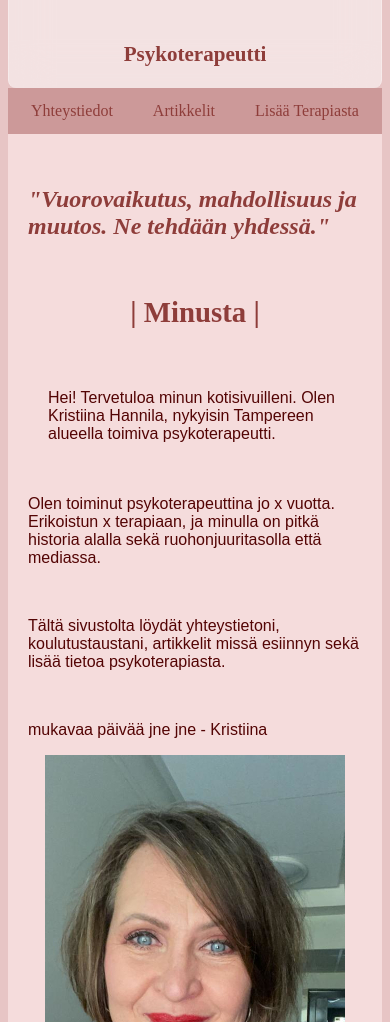
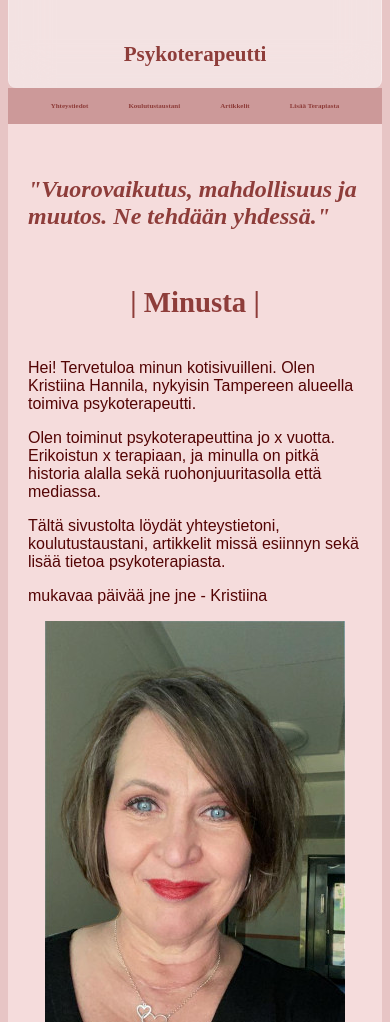
Before and after one commit to Lord-of-Waffles/KrissenSivu, a plain HTML site: page index.html in a window 390 px wide. Shown: the part 78-1100 px from the top of the page. Drawn offline with Linux system fonts and the light colour scheme.

Commit message:
new picture
modified profile image, landing page is now almost ready

```diff
--- a/index.html
+++ b/index.html
@@ -29,6 +29,7 @@
     </div>
     <div class="navbar">
         <a href="contact_info.html">Yhteystiedot</a>
+        <a href="education.html">Koulutustaustani</a>
         <a href="articles.html">Artikkelit</a>
         <a href="more_info.html">Lisää Terapiasta</a>
     </div>
@@ -47,14 +48,12 @@
         <div class="introBody"><p>Hei! Tervetuloa minun kotisivuilleni. Olen Kristiina Hannila, nykyisin Tampereen alueella toimiva psykoterapeutti.</p></div>
         <div class="mainBody">
             <p>Olen toiminut psykoterapeuttina jo x vuotta. Erikoistun x terapiaan, ja minulla on pitkä historia alalla sekä ruohonjuuritasolla että mediassa.</p>
-            <br>
             <p>Tältä sivustolta löydät yhteystietoni, koulutustaustani, artikkelit missä esiinnyn sekä lisää tietoa psykoterapiasta.</p>
-            <br>
             <p>mukavaa päivää jne jne - Kristiina</p>
         </div>
         <div class="frontPagePictures">
             <div class="profilePicture">
-                <img src="krisse.jpg" alt="Kristiina Hannila">
+                <img src="krissealtered.jpg" alt="Kristiina Hannila">
             </div>
     </div>
 
@@ -64,6 +63,7 @@
 <div class="footer">
     <div class="navbar">
         <a href="contact_info.html">Yhteystiedot</a>
+        <a href="education.html">Koulutustaustani</a>
         <a href="articles.html">Artikkelit</a>
         <a href="more_info.html">Lisää Terapiasta</a>
     </div>
--- a/indexstyle.css
+++ b/indexstyle.css
@@ -88,7 +88,6 @@ body {
 
     .introBody {
       display: flex;
-      padding: 20px;
       font-size: large;
       justify-content: center;
     }
@@ -156,6 +155,8 @@ body {
       display: flex;
       background-color: rgb(204, 153, 153);
       justify-content: center;
+      font-size: x-small;
+
     }
 
     .navbar a {
@@ -187,7 +188,6 @@ body {
     }
 
     .introBody {
-      padding: 20px;
       font-size: medium;
       justify-content: center;
     }
@@ -246,6 +246,8 @@ body {
       display: flex;
       background-color: rgb(204, 153, 153);
       justify-content: center;
+      font-size:7px;
+      font-weight: bold;
     }
 
     .navbar a {
@@ -277,7 +279,6 @@ body {
     }
 
     .introBody {
-      padding: 20px;
       font-size: medium;
       justify-content: center;
     }
```
Also changed, not shown: articles.html (+2 -0 lines), contact_info.html (+2 -0 lines), more_info.html (+2 -0 lines), krissealtered.jpg (added), krissealtered.png (added), 2 other files.
